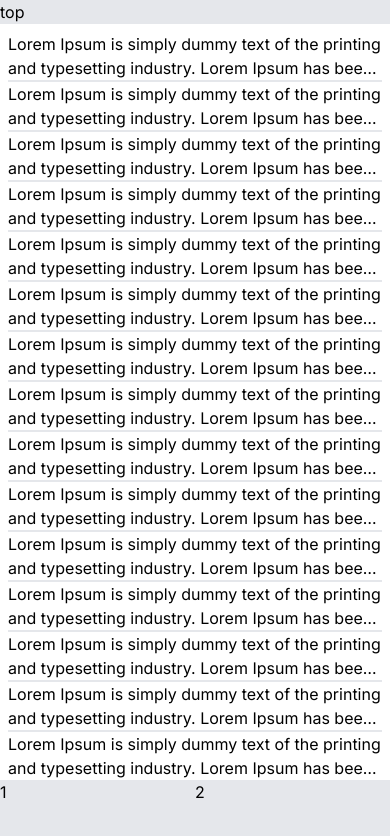
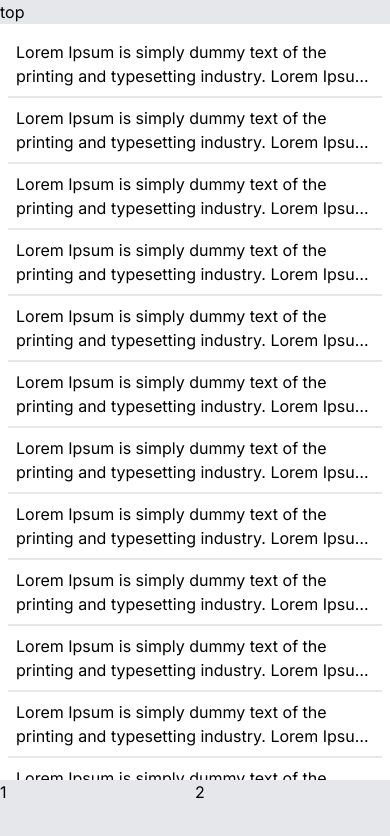
Before and after one commit to ngopas/nextjs-inbox-mobile-ui, a Next.js app: page /inbox in a window 390 px wide. Shown: the top 836 px of the page. Built offline with nearby package versions, Linux system fonts and the light colour scheme.

Commit message:
responsive example on md

```diff
--- a/src/components/MailContent.tsx
+++ b/src/components/MailContent.tsx
@@ -1,3 +1,5 @@
+import MailItem from './MailItem';
+
 const mail = {
   from: 'sender',
   subject: `Lorem Ipsum is simply dummy text of the printing and typesetting industry. Lorem Ipsum has been the industry's standard dummy text ever since the 1500s, when an unknown printer took a galley of type and scrambled it to make a type specimen book. It has survived not only five centuries, but also the leap into electronic typesetting, remaining essentially unchanged. It was popularised in the 1960s with the release of Letraset sheets containing Lorem Ipsum passages, and more recently with desktop publishing software like Aldus PageMaker including versions of Lorem Ipsum.`,
@@ -10,11 +12,7 @@
   return (
     <div className="flex flex-col m-2">
       {Array.from(Array(100), (e, i) => {
-        return (
-          <a key={i} className="block border-b-2">
-            <p className="line-clamp-2">{mail.subject}</p>
-          </a>
-        );
+        return <MailItem />;
       })}
     </div>
   );
--- /dev/null
+++ b/src/components/MailItem.tsx
@@ -0,0 +1,18 @@
+const subject = `Lorem Ipsum is simply dummy text of the printing and typesetting industry. Lorem Ipsum has been the industry's standard dummy text ever since the 1500s, when an unknown printer took a galley of type and scrambled it to make a type specimen book. It has survived not only five centuries, but also the leap into electronic typesetting, remaining essentially unchanged. It was popularised in the 1960s with the release of Letraset sheets containing Lorem Ipsum passages, and more recently with desktop publishing software like Aldus PageMaker including versions of Lorem Ipsum.`;
+const selected = false;
+const MailItem = () => {
+  return (
+    <a className="block border-b-2">
+      <div
+        className={`
+          p-2 md:border-l-2
+          ${selected ? 'border-blue-400' : 'border-transparent'}
+      `}
+      >
+        <p className="line-clamp-2">{subject}</p>
+      </div>
+    </a>
+  );
+};
+
+export default MailItem;
```
